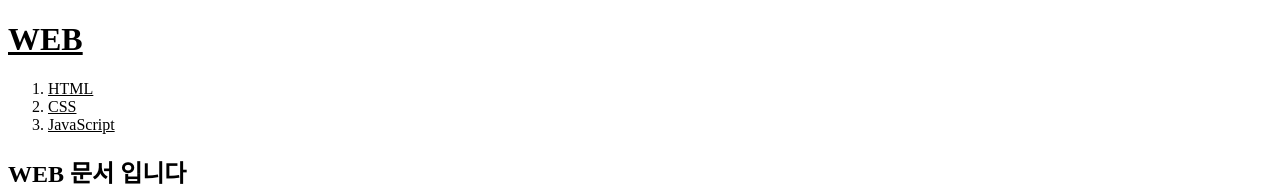
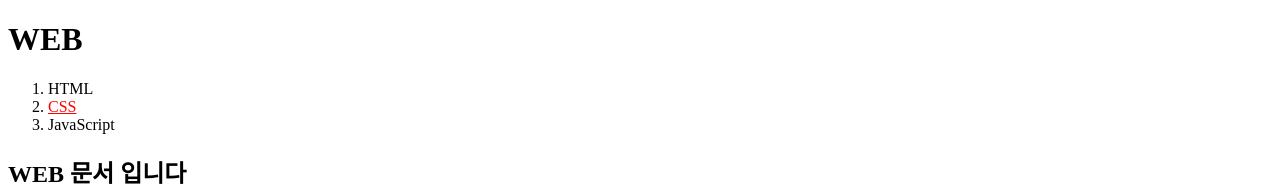
Before and after one commit to studydong/basic_html_website-1, a plain HTML site: page index.html in a window 1280 px wide. Shown: the top 186 px of the page. Drawn offline with Linux system fonts and the light colour scheme; a script that the page names is missing.

Commit message:
Style 태그와 Style 속성 사용
내부스타일시트가 적용된 상태에서, a 태그에 대한 색상과 언더바라인(밑줄)을 제거하고
일부 a 코드에만 style 속성을 사용해서, 색상 변경과 밑줄을 다시 생성함.

```diff
--- a/index.html
+++ b/index.html
@@ -18,28 +18,24 @@
 
         <!-- CSS Style 적용 하기 -->
             <style>
-            a { color:black; }
+                a { color:black;
+                    text-decoration: none;
+                  }
             </style>
     </head>
+
     <body>
         <h1><a href="./index.html"> WEB </a></h1>
         <ol>
             <li><a href="./html.html"> HTML </a></li>
-            <li><a href="./css.html"> CSS </a></li>
+            <li><a href="./css.html" style="color:red; text-decoration: underline;" > CSS </a></li>
             <li><a href="./JavaScript.html"> JavaScript </a></li>
         </ol>
 
-        <!--
-        <h1><a href="./index.html"><font color="red"> WEB </font></a></h1>
-        <ol>
-            <li><a href="./html.html">      <font color="red"> HTML </font></a></li>
-            <li><a href="./css.html">       <font color="red"> CSS </font></a></li>
-            <li><a href="./JavaScript.html"><font color="red"> JavaScript </font></a></li>
-        </ol>
-        -->
 
         <h2> WEB 문서 입니다 </h2>
         <p>The World Wide Web (abbreviated WWW or the Web) is an information space where documents and other web resources are identified by Uniform Resource Locators (URLs), interlinked by hypertext links, and can be accessed via the Internet.[1] English scientist Tim Berners-Lee invented the World Wide Web in 1989. He wrote the first web browser computer program in 1990 while employed at CERN in Switzerland.[2][3] The Web browser was released outside of CERN in 1991, first to other research institutions starting in January 1991 and to the general public on the Internet in August 1991.</p>
+
         <p>
         <div id="disqus_thread"></div>
         <script>
@@ -75,6 +71,6 @@
         })();
         </script>
         <!--End of Tawk.to Script-->
-     </body>
+
      </body>
 </html>
```
Lines whose indentation alone changed are shown as unchanged.
